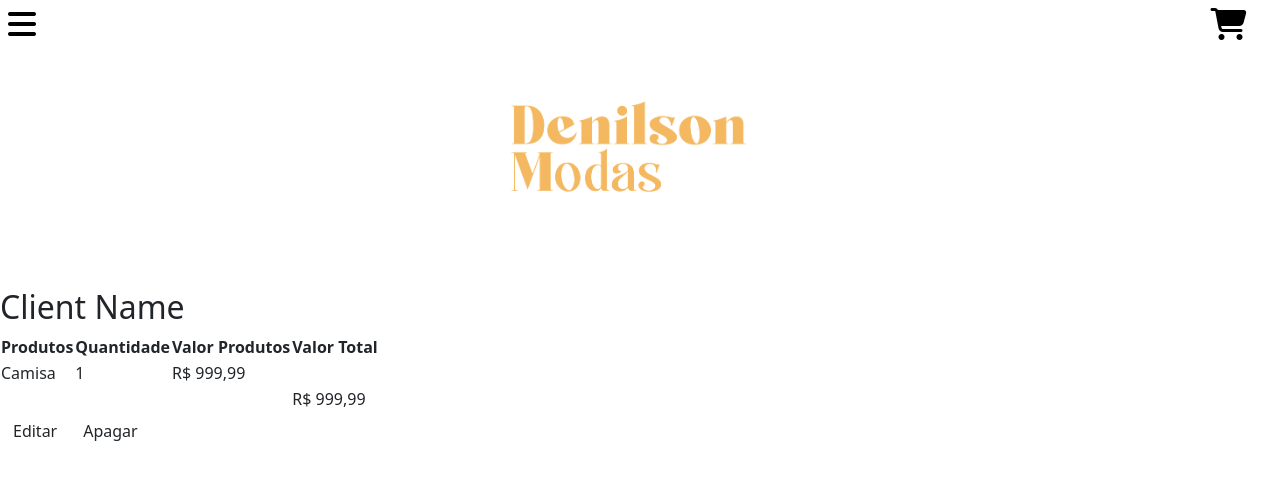
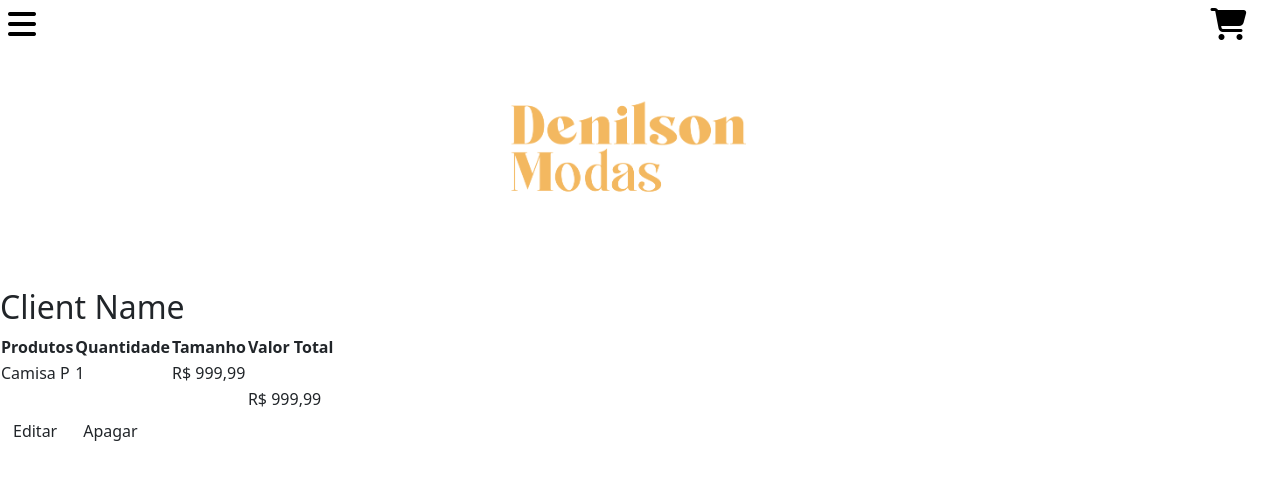
Before and after one commit to ItaloGu/denilsonmodass, a React (Create React App) app: page /order-list/1 in a window 1280 px wide. Shown: the top 480 px of the page. Built offline with nearby package versions, Linux system fonts and the light colour scheme.

Commit message:
atualizaçao

```diff
--- a/src/components/HomePage.js
+++ b/src/components/HomePage.js
@@ -1,6 +1,7 @@
 import { useEffect, useState } from "react";
 import axios from "axios";
 import "bootstrap/dist/css/bootstrap.min.css";
+import example from "../images/logos/Favicon 01.png";
 
 
 import Galery from "./Galery";
@@ -87,6 +88,14 @@ export default function HomePage() {
           ) : (
             products.map((product) => <Galery key={product._id} {...product} />)
           )}
+          <div className="card p-3 col-4 text-center">
+
+          <img src={example} className="card-img-top" alt='...' />
+          <div className="card-body">
+            <h5 className="card-title text-decoration-none" style={{color : "black", textDecoration: "none"}}>Adicionar Peça</h5>
+          </div>
+
+        </div>
         </div>
       </div>
     </div>
--- a/src/components/OrdersListDetail.js
+++ b/src/components/OrdersListDetail.js
@@ -6,12 +6,12 @@ export default function OrdersListDetail() {
         <thead>
           <th>Produtos</th>
           <th>Quantidade</th>
-          <th>Valor Produtos</th>
+          <th>Tamanho</th>
           <th>Valor Total</th>
         </thead>
         <tbody>
           <tr>
-            <td>Camisa</td>
+            <td>Camisa P</td>
             <td>1</td>
             <td>R$ 999,99</td>
             <td></td>
```
